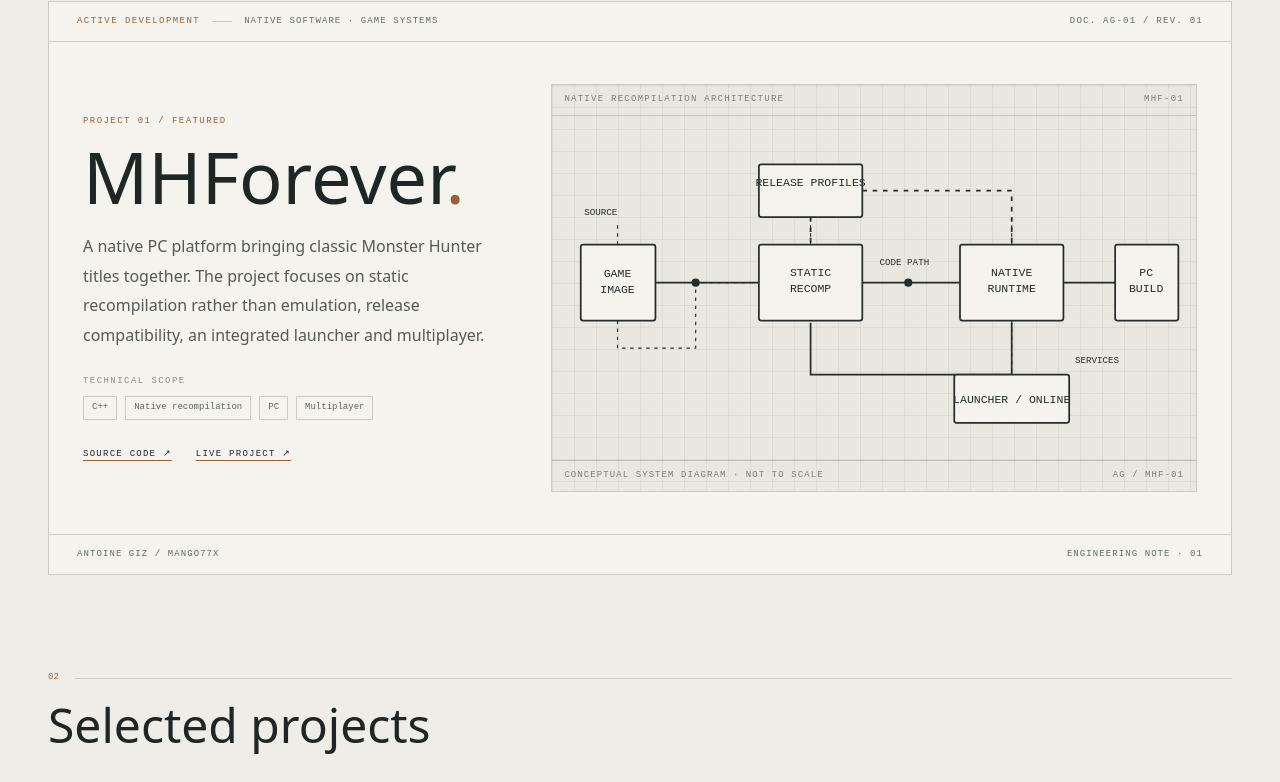
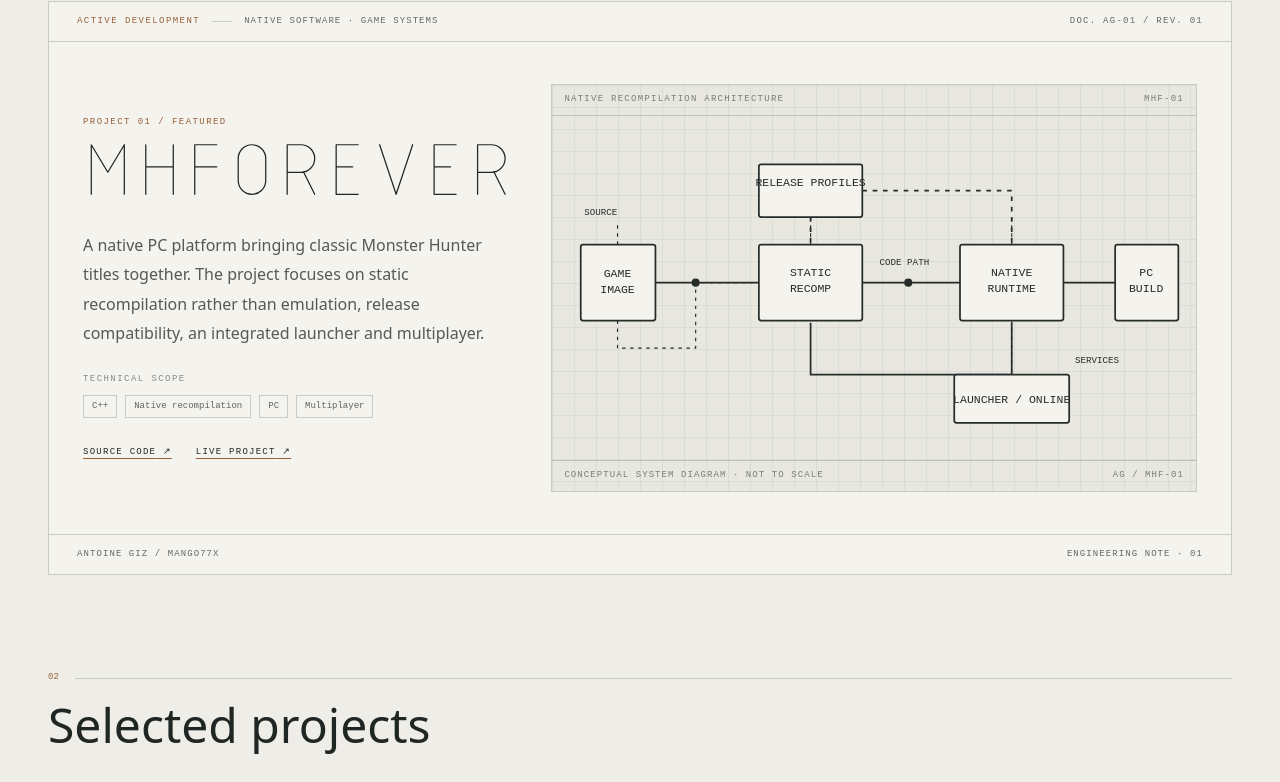
Before and after one commit to Mango77x/Mango77x.github.io, a React (Vite) app: page / in a window 1280 px wide. Shown: the part 997-1779 px from the top of the page. Built offline with nearby package versions, Linux system fonts and the light colour scheme.

Commit message:
Use CAD lettering for project titles

```diff
--- a/src/components/ProjectCard.tsx
+++ b/src/components/ProjectCard.tsx
@@ -2,6 +2,7 @@ import type { Project } from '../data/projects'
 import { useLanguage } from '../i18n/LanguageContext'
 import { strings } from '../i18n/strings'
 import ProjectDiagram from './ProjectDiagram'
+import StrokeText from './StrokeText'
 
 export default function ProjectCard({ project, featured = false }: { project: Project; featured?: boolean }) {
   const { lang } = useLanguage()
@@ -21,9 +22,7 @@ export default function ProjectCard({ project, featured = false }: { project: Pr
       <div className="dossier-body">
         <div className="dossier-copy">
           <p className="mb-3 font-mono text-[9px] uppercase tracking-[0.16em] text-accent">PROJECT {project.index} / {project.group}</p>
-          <h3 className={featured ? 'display-type text-5xl text-ink md:text-7xl' : 'display-type text-4xl text-ink md:text-5xl'}>
-            {project.name}<span className="text-accent">.</span>
-          </h3>
+          <h3 className={featured ? 'stroke-title stroke-project max-w-[520px]' : 'stroke-title stroke-project max-w-[390px]'}><StrokeText text={project.name} fontSize={featured ? 88 : 68} maxWidth={featured ? 520 : 390} /></h3>
           <p className="mt-5 max-w-2xl text-sm leading-[1.85] text-ink/75 md:text-base">{project.description[lang]}</p>
           <div className="mt-6">
             <p className="mb-2 font-mono text-[9px] uppercase tracking-[0.16em] text-ink/50">Technical scope</p>
```
